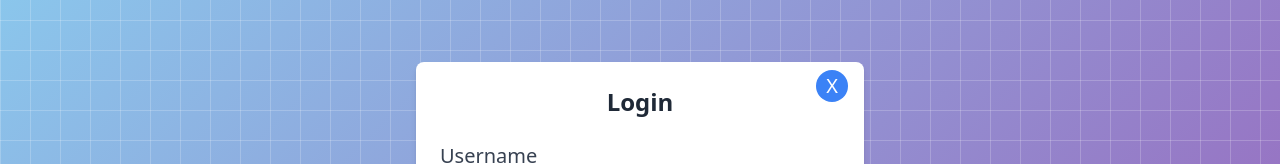
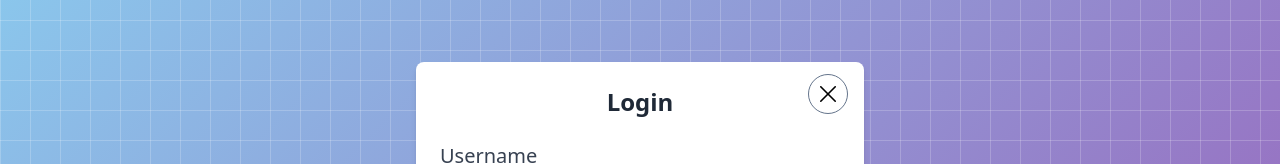
Before and after one commit to Dodize/projet_archi_quizz, a Vue app in the folder frontend/: page /connection in a window 1280 px wide. Shown: the part 160-324 px from the top of the page. Built offline with nearby package versions, Linux system fonts and the light colour scheme; the HTML template or start-up script is replaced by a standard one; a web font is replaced by a local one.

Commit message:
modification style bouton quitter

```diff
--- a/frontend/src/components/Connexion.vue
+++ b/frontend/src/components/Connexion.vue
@@ -4,9 +4,13 @@
       <!-- bouton pour quitter la page -->
       <button
         @click="goBack"
-        class="absolute top-2 right-4 flex items-center justify-center w-8 h-8 text-xl text-white bg-blue-500 rounded-full hover:bg-blue-600"
+        class="absolute top-3 right-4 flex items-center justify-center w-10 h-10 rounded-full border border-slate-500"
       >
-        X
+        <img
+          src="/img/close.png"
+          alt="Close"
+          class="w-4 h-4 transition-transform transform hover:scale-110"
+        />
       </button>
 
       <!-- Titre, dépend du mode create an account ou login -->
--- a/frontend/src/components/InfosCompte.vue
+++ b/frontend/src/components/InfosCompte.vue
@@ -3,10 +3,14 @@
     <div class="relative flex mt-2.5 bg-boxGrey p-3 py-7 rounded-2xl w-4/6 shadow-2xl h-128 mx-4">
       <!-- bouton pour quitter la page -->
       <button
-          @click="goBack"
-          class="absolute top-3 right-4 items-center justify-center w-8 h-8 text-xl text-white bg-blue-500 rounded-full hover:bg-blue-600"
-        >
-          X
+        @click="goBack"
+        class="absolute top-3 right-4 flex items-center justify-center w-10 h-10 rounded-full border border-slate-500"
+      >
+        <img
+          src="/img/close.png"
+          alt="Close"
+          class="w-4 h-4 transition-transform transform hover:scale-110"
+        />
       </button>
       <!-- Menu latéral -->
       <div class="w-1/4 h-full p-4 rounded-l-2xl">
```
Also changed, not shown: frontend/public/img/close.png (added).
